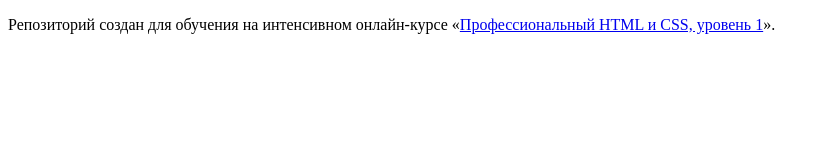
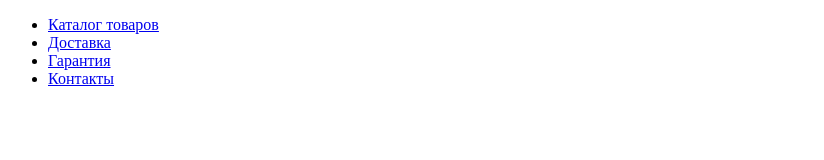
Before and after one commit to Anesteija/850307-device, a plain HTML site: page index.html in a window 1280 px wide. Shown: the whole page, without its empty margins (0-824 px from the left). Drawn offline with Linux system fonts and the light colour scheme.

Commit message:
начальная верстка header

```diff
--- a/index.html
+++ b/index.html
@@ -5,8 +5,22 @@
     <title>HTML Academy: Девайс</title>
   </head>
   <body>
+    <header class="main-header">
+<nav class="main-navigation">
+  <ul class="site-navigation">
+  <li><a href="catalog.html">Каталог товаров</a></li>
+  <li><a href="delivery.html">Доставка</a></li>
+  <li><a href="garantees.html">Гарантия</a></li>
+  <li><a href="contacts.html">Контакты</a></li>
+  </ul>
+  <ul class="user-navigation">
+  <li clss="login-link>Вход</li>
+  </ul>
+  </nav>
+  </body>
+  </header>
 
-    <p>Репозиторий создан для обучения на интенсивном онлайн‑курсе «<a href="https://htmlacademy.ru/intensive/htmlcss">Профессиональный HTML и CSS, уровень 1</a>».</p>
+
 
   </body>
 </html>
```
